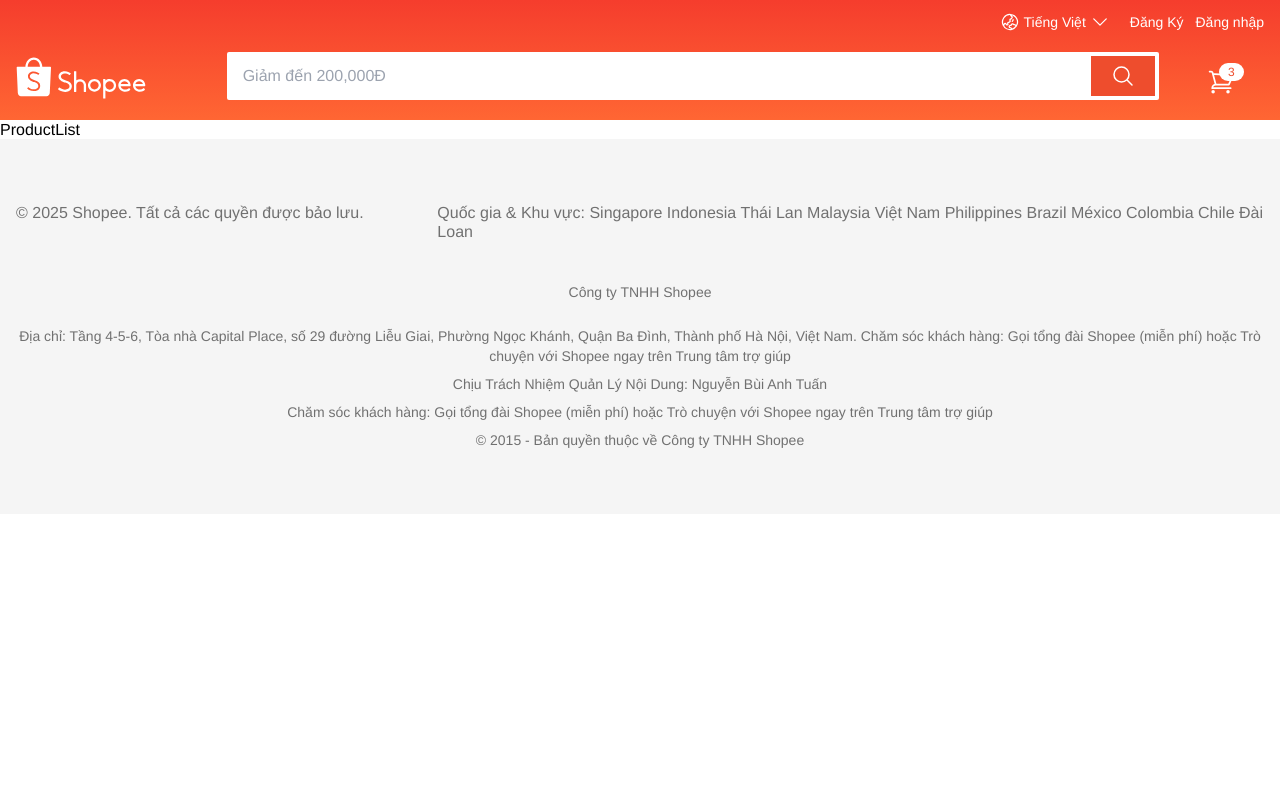
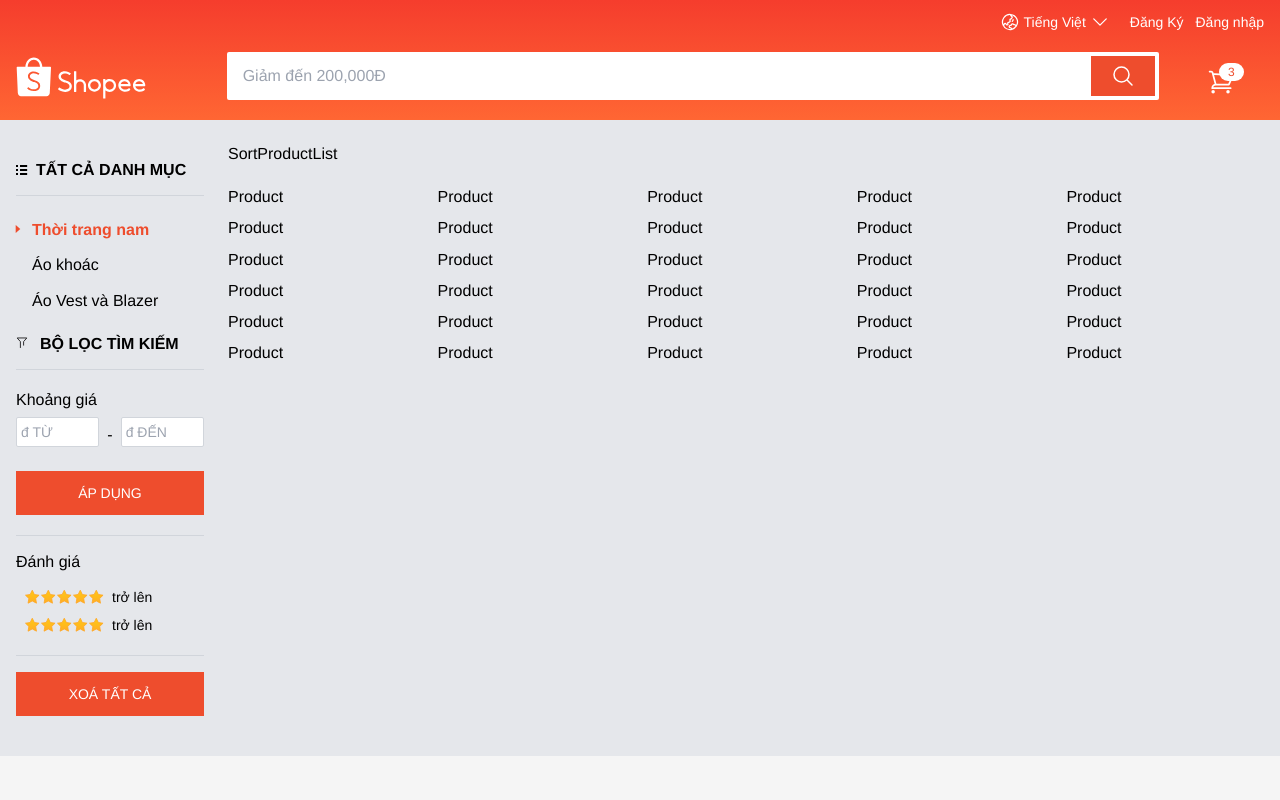
Before and after one commit to nvdao03/MountShop, a React app: page / in a window 1280 px wide. Shown: the top 800 px of the page. Built offline with nearby package versions, Linux system fonts and the light colour scheme; the HTML template or start-up script is replaced by a standard one.

Commit message:
UI AsideFilter

```diff
--- a/src/components/Input/Input.tsx
+++ b/src/components/Input/Input.tsx
@@ -1,25 +1,29 @@
+import { InputHTMLAttributes } from 'react'
 import { UseFormRegister } from 'react-hook-form'
 
-interface PropsType {
-  type: React.HTMLInputTypeAttribute
+interface PropsType extends InputHTMLAttributes<HTMLInputElement> {
   errorMessage?: string
-  placeholder?: string
-  className?: string
-  name: string
-  register: UseFormRegister<any>
+  classNameInput?: string
+  classNameError?: string
+  register?: UseFormRegister<any>
 }
 
-export default function Input({ type, errorMessage, placeholder, className, name, register }: PropsType) {
+export default function Input({
+  type,
+  errorMessage,
+  placeholder,
+  className,
+  name,
+  register,
+  classNameError = 'mt-1 text-red-600 min-h-[1.25rem] text-sm',
+  classNameInput = 'p-3 outline-none w-full border border-gray-300 focus:border-gray-500 rounded-sm focus:shadow-sm'
+}: PropsType) {
+  const registerResult = register && name ? register(name) : {}
   return (
     <>
       <div className={className}>
-        <input
-          type={type}
-          className='p-3 outline-none w-full border border-gray-300 focus:border-gray-500 rounded-sm focus:shadow-sm'
-          placeholder={placeholder}
-          {...register(name)}
-        />
-        <div className='mt-1 text-red-600 min-h-[1.25rem] text-sm'>{errorMessage}</div>
+        <input type={type} className={classNameInput} placeholder={placeholder} {...registerResult} />
+        <div className={classNameError}>{errorMessage}</div>
       </div>
     </>
   )
--- a/src/pages/ProductList/ProductList.tsx
+++ b/src/pages/ProductList/ProductList.tsx
@@ -1,3 +1,29 @@
+import AsideFilter from './components/AsideFilter'
+import Product from './components/Product'
+import SortProductList from './components/SortProductList'
+
 export default function ProductList() {
-  return <div>ProductList</div>
+  return (
+    <section className='bg-gray-200 py-6'>
+      <div className='container'>
+        <div className='grid grid-cols-12 gap-6'>
+          <div className='col-span-2'>
+            <AsideFilter />
+          </div>
+          <div className='col-span-10'>
+            <SortProductList />
+            <div className='grid grid-cols-2 md:grid-cols-3 lg:grid-cols-4 xl:grid-cols-5 gap-3 mt-6'>
+              {Array(30)
+                .fill(0)
+                .map((_, index) => (
+                  <div className='col-span-1' key={index}>
+                    <Product />
+                  </div>
+                ))}
+            </div>
+          </div>
+        </div>
+      </div>
+    </section>
+  )
 }
--- /dev/null
+++ b/src/pages/ProductList/components/AsideFilter/AsideFilter.tsx
@@ -0,0 +1,175 @@
+import { Link } from 'react-router-dom'
+import path from '../../../../constants/path'
+import Input from '../../../../components/Input'
+import Button from '../../../../components/Button'
+
+export default function AsideFilter() {
+  return (
+    <div className='py-4'>
+      {/* Row 1 */}
+      <Link to={path.home} className='flex items-center font-bold gap-x-2 uppercase'>
+        <svg viewBox='0 0 12 10' className='w-3 h-4 fill-current'>
+          <g fillRule='evenodd' stroke='none' strokeWidth={1}>
+            <g transform='translate(-373 -208)'>
+              <g transform='translate(155 191)'>
+                <g transform='translate(218 17)'>
+                  <path d='m0 2h2v-2h-2zm4 0h7.1519633v-2h-7.1519633z' />
+                  <path d='m0 6h2v-2h-2zm4 0h7.1519633v-2h-7.1519633z' />
+                  <path d='m0 10h2v-2h-2zm4 0h7.1519633v-2h-7.1519633z' />
+                </g>
+              </g>
+            </g>
+          </g>
+        </svg>
+        Tất cả danh mục
+      </Link>
+      {/* Row 2 */}
+      <div className='bg-gray-300 h-[1px] my-4'></div>
+      <ul>
+        <li className='py-2 pl-2'>
+          <Link to={path.home} className='relative px-2 text-orange font-semibold'>
+            <svg viewBox='0 0 4 7' className='fill-orange h-2 w-2 absolute top-1 left-[-10px]'>
+              <polygon points='4 3.5 0 0 0 7' />
+            </svg>
+            Thời trang nam
+          </Link>
+        </li>
+        <li className='py-2 pl-2'>
+          <Link to={path.home} className='relative px-2'>
+            Áo khoác
+          </Link>
+        </li>
+        <li className='py-2 pl-2'>
+          <Link to={path.home} className='relative px-2'>
+            Áo Vest và Blazer
+          </Link>
+        </li>
+      </ul>
+      <Link to={path.home} className='flex items-center font-bold mt-4 uppercase'>
+        <svg
+          enableBackground='new 0 0 15 15'
+          viewBox='0 0 15 15'
+          x={0}
+          y={0}
+          className='h-3 w-3 fill-current stroke-current mr-3'
+        >
+          <g>
+            <polyline
+              fill='none'
+              points='5.5 13.2 5.5 5.8 1.5 1.2 13.5 1.2 9.5 5.8 9.5 10.2'
+              strokeLinecap='round'
+              strokeLinejoin='round'
+              strokeMiterlimit={10}
+            />
+          </g>
+        </svg>
+        Bộ lọc tìm kiếm
+      </Link>
+      {/* Row 3 */}
+      <div className='bg-gray-300 h-[1px] my-4'></div>
+      <div className='my-5'>
+        <div>Khoảng giá</div>
+        <form className='mt-2'>
+          <div className='flex items-start'>
+            <Input
+              type='text'
+              placeholder='đ TỪ'
+              className='grow'
+              name='from'
+              classNameInput='text-sm p-1 outline-none w-full border border-gray-300 focus:border-gray-500 rounded-sm focus:shadow-sm'
+            />
+            <div className='mx-2 mt-2 flex-shrink-0'>-</div>
+            <Input
+              placeholder='đ ĐẾN'
+              type='text'
+              className='grow'
+              name='from'
+              classNameInput='text-sm p-1 outline-none w-full border border-gray-300 focus:border-gray-500 rounded-sm focus:shadow-sm'
+            />
+          </div>
+          <Button className='w-full p-3 uppercase bg-orange text-white text-sm hover:bg-orange flex justify-center items-center'>
+            Áp dụng
+          </Button>
+        </form>
+      </div>
+      {/* Row 4 */}
+      <div className='bg-gray-300 h-[1px] my-4'></div>
+      <p>Đánh giá</p>
+      <ul className='my-3'>
+        <li className='py-1 pl-2'>
+          <Link to='' className='flex items-center text-sm'>
+            {Array(5)
+              .fill(0)
+              .map((_, index) => (
+                <svg key={index} viewBox='0 0 9.5 8' className='w-4 h-4'>
+                  <defs>
+                    <linearGradient id='ratingStarGradient' x1='50%' x2='50%' y1='0%' y2='100%'>
+                      <stop offset={0} stopColor='#ffca11' />
+                      <stop offset={1} stopColor='#ffad27' />
+                    </linearGradient>
+                    <polygon
+                      id='ratingStar'
+                      points='14.910357 6.35294118 12.4209136 7.66171903 12.896355 4.88968305 10.8823529 2.92651626 13.6656353 2.52208166 14.910357 0 16.1550787 2.52208166 18.9383611 2.92651626 16.924359 4.88968305 17.3998004 7.66171903'
+                    />
+                  </defs>
+                  <g fill='url(#ratingStarGradient)' fillRule='evenodd' stroke='none' strokeWidth={1}>
+                    <g transform='translate(-876 -1270)'>
+                      <g transform='translate(155 992)'>
+                        <g transform='translate(600 29)'>
+                          <g transform='translate(10 239)'>
+                            <g transform='translate(101 10)'>
+                              <use stroke='#ffa727' strokeWidth='.5' xlinkHref='#ratingStar' />
+                            </g>
+                          </g>
+                        </g>
+                      </g>
+                    </g>
+                  </g>
+                </svg>
+              ))}
+            <span className='ml-2'>trở lên</span>
+          </Link>
+        </li>
+        <li className='py-1 pl-2'>
+          <Link to='' className='flex items-center text-sm'>
+            {Array(5)
+              .fill(0)
+              .map((_, index) => (
+                <svg key={index} viewBox='0 0 9.5 8' className='w-4 h-4'>
+                  <defs>
+                    <linearGradient id='ratingStarGradient' x1='50%' x2='50%' y1='0%' y2='100%'>
+                      <stop offset={0} stopColor='#ffca11' />
+                      <stop offset={1} stopColor='#ffad27' />
+                    </linearGradient>
+                    <polygon
+                      id='ratingStar'
+                      points='14.910357 6.35294118 12.4209136 7.66171903 12.896355 4.88968305 10.8823529 2.92651626 13.6656353 2.52208166 14.910357 0 16.1550787 2.52208166 18.9383611 2.92651626 16.924359 4.88968305 17.3998004 7.66171903'
+                    />
+                  </defs>
+                  <g fill='url(#ratingStarGradient)' fillRule='evenodd' stroke='none' strokeWidth={1}>
+                    <g transform='translate(-876 -1270)'>
+                      <g transform='translate(155 992)'>
+                        <g transform='translate(600 29)'>
+                          <g transform='translate(10 239)'>
+                            <g transform='translate(101 10)'>
+                              <use stroke='#ffa727' strokeWidth='.5' xlinkHref='#ratingStar' />
+                            </g>
+                          </g>
+                        </g>
+                      </g>
+                    </g>
+                  </g>
+                </svg>
+              ))}
+            <span className='ml-2'>trở lên</span>
+          </Link>
+        </li>
+      </ul>
+      {/* Row 5 */}
+      <div className='bg-gray-300 h-[1px] my-4'></div>
+      <Button className='w-full p-3 uppercase bg-orange text-white text-sm hover:bg-orange flex justify-center items-center'>
+        XOÁ TẤT CẢ
+      </Button>
+    </div>
+  )
+}
--- /dev/null
+++ b/src/pages/ProductList/components/AsideFilter/index.ts
@@ -0,0 +1,3 @@
+import AsideFilter from './AsideFilter'
+
+export default AsideFilter
--- /dev/null
+++ b/src/pages/ProductList/components/Product/Product.tsx
@@ -0,0 +1,3 @@
+export default function Product() {
+  return <div>Product</div>
+}
--- /dev/null
+++ b/src/pages/ProductList/components/Product/index.ts
@@ -0,0 +1,3 @@
+import Product from './Product'
+
+export default Product
--- /dev/null
+++ b/src/pages/ProductList/components/SortProductList/SortProductList.tsx
@@ -0,0 +1,3 @@
+export default function SortProductList() {
+  return <div>SortProductList</div>
+}
--- /dev/null
+++ b/src/pages/ProductList/components/SortProductList/index.ts
@@ -0,0 +1,3 @@
+import SortProductList from './SortProductList'
+
+export default SortProductList
```
Also changed, not shown: src/components/Header/Header.tsx (+5 -3 lines).
